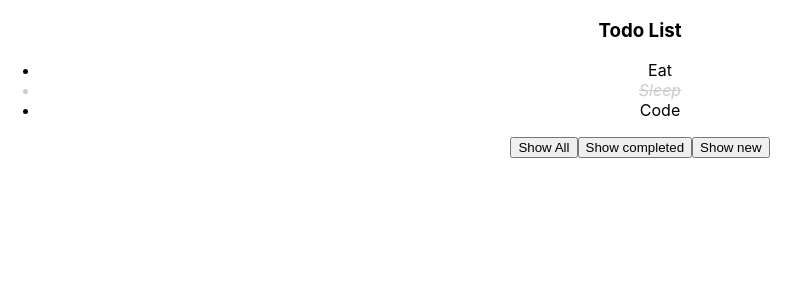
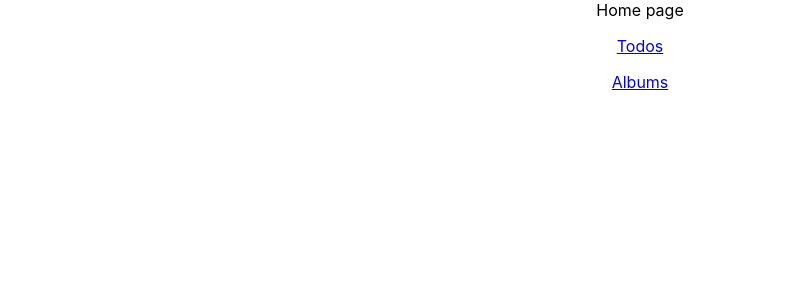
Before and after one commit to HaThiMyChi/learn-ReactJS, a React (Create React App) app: page / in a window 1280 px wide. Shown: the top 300 px of the page, without its empty margins (0-810 px from the left). Built offline with nearby package versions, Linux system fonts and the light colour scheme.

Commit message:
Learning Routing

```diff
--- a/package.json
+++ b/package.json
@@ -9,6 +9,7 @@
     "classnames": "^2.5.1",
     "react": "^18.2.0",
     "react-dom": "^18.2.0",
+    "react-router-dom": "^6.22.2",
     "react-scripts": "5.0.1",
     "web-vitals": "^2.1.4"
   },
--- a/src/App.js
+++ b/src/App.js
@@ -3,6 +3,7 @@ import './App.css';
 import AlbumFeature from './features/Album';
 import Counter from './components/Counter';
 import TodoFeature from './features/Todo';
+import { Route, Routes, Link } from 'react-router-dom';
 
 function App() {
   const name = 'Hau';
@@ -63,7 +64,15 @@ function App() {
 
 
       {/* <AlbumFeature /> */}
-      <TodoFeature />
+      {/* <TodoFeature /> */}
+      Home page
+      <Routes>
+        <Route path="/todos" element={<TodoFeature />} />
+        <Route path="/albums" element={<AlbumFeature />} />
+      </Routes>
+      <p><Link to="/todos">Todos</Link></p>
+      <p><Link to="/albums">Albums</Link></p>
+
     </div>
   );
 }
--- a/src/features/Todo/index.jsx
+++ b/src/features/Todo/index.jsx
@@ -26,7 +26,7 @@ function TodoFeature(props) {
     ]
 
     const [todoList, setTodoList] = useState(initTodoList);
-    const [filteredStatus, setFilteredStatis] = useState('all');
+    const [filteredStatus, setFilteredStatus] = useState('all');
     // No duoc nhan la todo, index
     const handleTodoClick = (todo, idx) => {
         // clone current array to the new one (khi lam viec voi object, array phai clone no ra truoc khi update moi)
@@ -54,21 +54,22 @@ function TodoFeature(props) {
     }
 
     const handleShowAllClick = () => {
-        setFilteredStatis('all');
+
+        setFilteredStatus('all');
     }
 
     const handleShowCompletedClick = () => {
-        setFilteredStatis('completed')
+        setFilteredStatus('completed');
+        console.log('filteredStatus', filteredStatus)
     }
 
     const handleShowNewClick = () => {
-        setFilteredStatis('new');
+        setFilteredStatus('new');
     }
 
     /* Ban đầu nó sẽ lọc theo filtered status all thì nó lấy hết, sau đó mình chọn filter(
         ex: có completed thì trong todo có status đó nó mới render ra)
          */
-
 
     const renderTodoList = todoList.filter(todo => filteredStatus === 'all' || todo.status === filteredStatus);
 
--- a/src/index.js
+++ b/src/index.js
@@ -1,13 +1,17 @@
 import React from 'react';
 import ReactDOM from 'react-dom/client';
+import App from './App';
 import './index.css';
-import App from './App';
 import reportWebVitals from './reportWebVitals';
+import {BrowserRouter} from 'react-router-dom';
 
 const root = ReactDOM.createRoot(document.getElementById('root'));
 root.render(
   <React.StrictMode>
-    <App />
+    <BrowserRouter>
+      <App />
+    </BrowserRouter>
+
   </React.StrictMode>
 );
 
```
Also changed, not shown: 2 other files (tests, documents, lock files or other folders).
